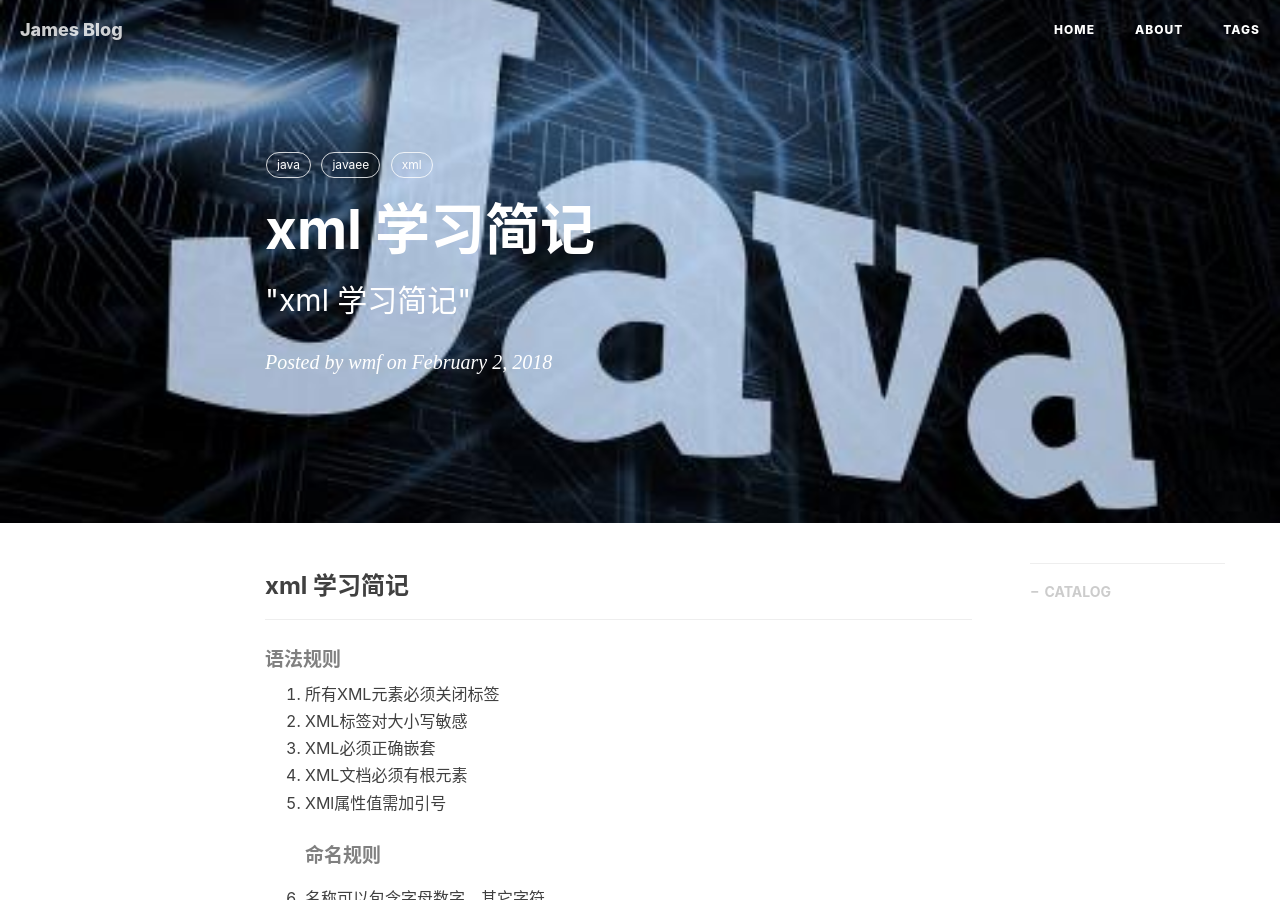
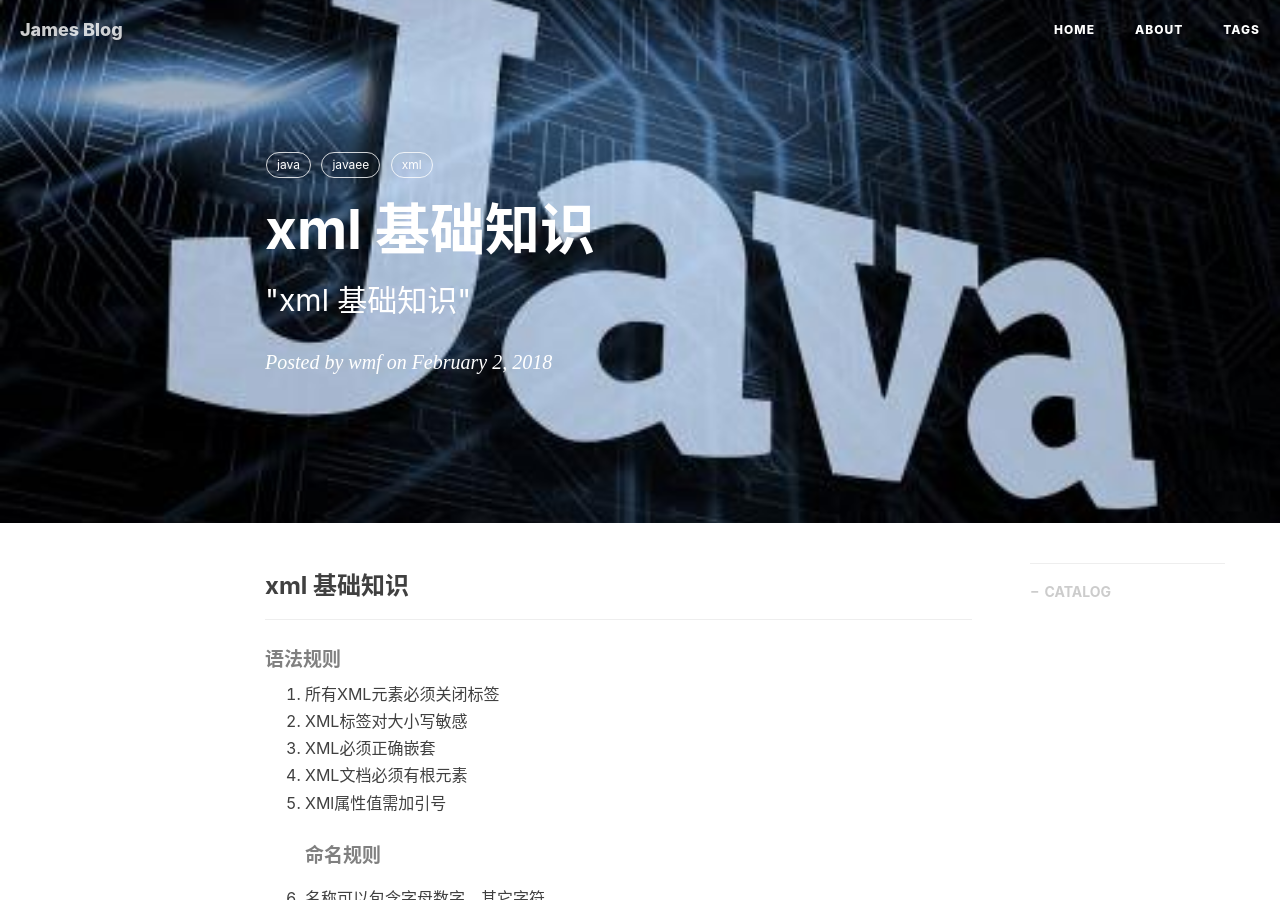
Before and after one commit to wmf217/blog, a Jekyll site: the page built from _posts/2018-03-02-xml.markdown, in a window 1280 px wide and 900 px high. Built offline with Jekyll 4.4.1, drawn with Linux system fonts in a browser that asks for light colours; nearby versions of some CDN libraries; comment, search, counter and statistics services are not loaded; some of the changed text lies outside the part shown.

Commit message:
some little change

```diff
--- a/_posts/2018-02-02-javaee.markdown
+++ b/_posts/2018-02-02-javaee.markdown
@@ -1,7 +1,7 @@
 ---
 layout:     post
-title:      "javaee 学习简记"
-subtitle:   " \"javaee 学习简记\""
+title:      "javaee 基础知识"
+subtitle:   " \"javaee 基础知识\""
 date:       2018-02-02 19:25:00
 author:     "wmf"
 header-img: "img/java.jpg"
@@ -11,7 +11,7 @@ tags:
     - javaee
     - 面向对象
 ---
-### javaee 学习简记
+### javaee 基础知识
 ***
 ##### JVM内存划分
 * 方法区:<font color="green">线程共享</font>
--- a/_posts/2018-02-15-Hibernate.markdown
+++ b/_posts/2018-02-15-Hibernate.markdown
@@ -1,7 +1,7 @@
 ---
 layout:     post
-title:      "Hibernate 学习简记"
-subtitle:   " \"Hibernate 学习简记\""
+title:      "Hibernate 基础知识"
+subtitle:   " \"Hibernate 基础知识\""
 date:       2018-02-15 19:25:00
 author:     "wmf"
 header-img: "img/java.jpg"
@@ -10,7 +10,7 @@ tags:
     - java
     - javaee
 ---
-### Hibernate 学习简记
+### Hibernate 基础知识
 ***
 #### Hibernate简介
 开源持久层对象关系映射框架(Dao)
--- a/_posts/2018-03-02-xml.markdown
+++ b/_posts/2018-03-02-xml.markdown
@@ -1,7 +1,7 @@
 ---
 layout:     post
-title:      "xml 学习简记"
-subtitle:   " \"xml 学习简记\""
+title:      "xml 基础知识"
+subtitle:   " \"xml 基础知识\""
 date:       2018-02-02 19:25:00
 author:     "wmf"
 header-img: "img/java.jpg"
@@ -11,7 +11,7 @@ tags:
     - javaee
     - xml
 ---
-### xml 学习简记
+### xml 基础知识
 ***
 ##### 语法规则
 1. 所有XML元素必须关闭标签
```
Also changed, not shown: _posts/2017-06-08-linux.markdown (added, +12 -0 lines).
